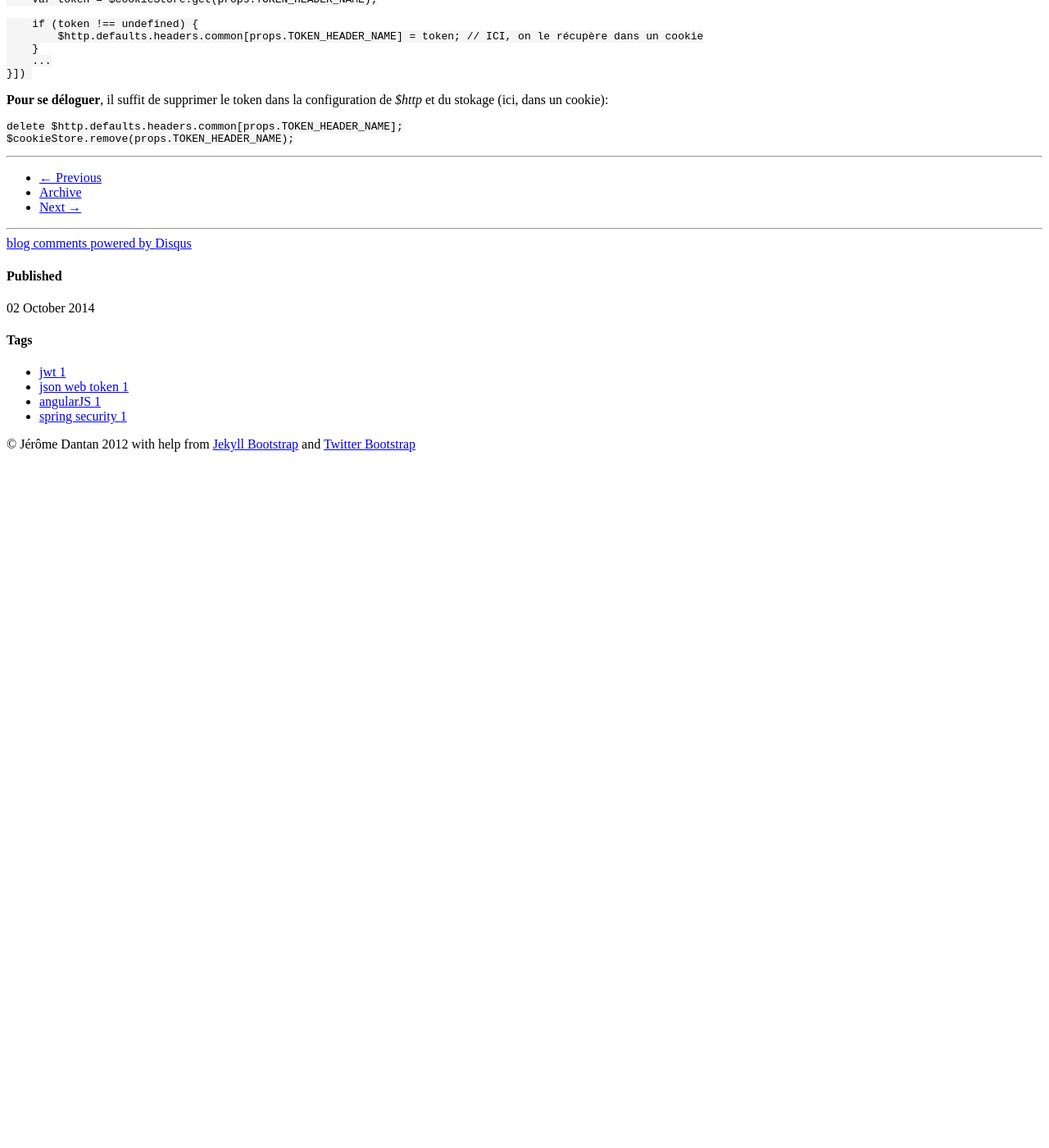
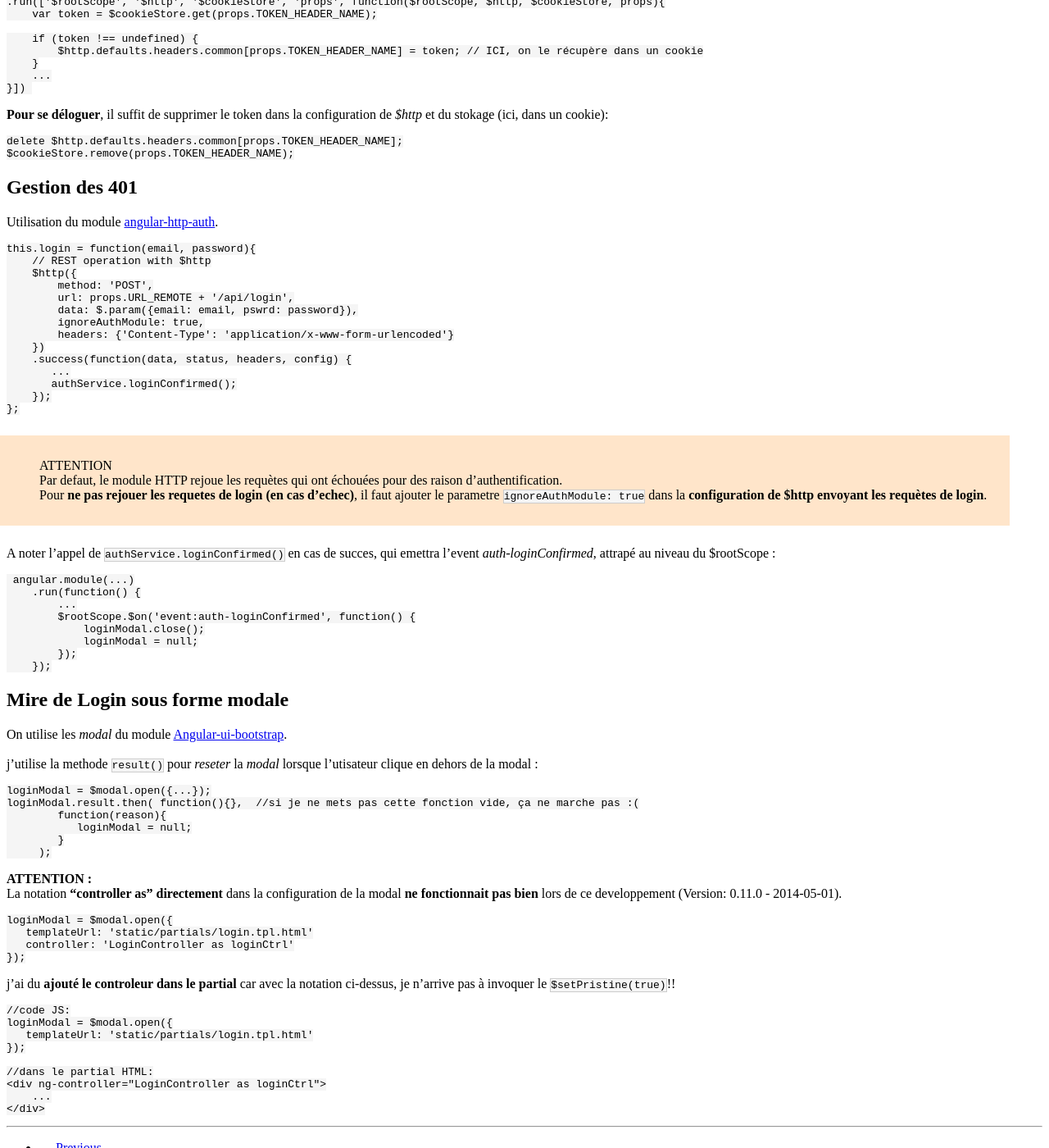
Before and after one commit to jidify/jidify.github.io, a Jekyll site: the page built from _posts/2014-10-02-authentification-avec-jwt.md, in a window 1280 px wide and 1400 px high, scrolled down 6138 px. Shown: the whole window at 82% size. Built offline with Jekyll 4.4.1, drawn with Linux system fonts in a browser that asks for light colours; comment, search, counter and statistics services are not loaded; before the commit the page ends 6705 px from its top, so only the background shows below that; some of the changed text lies outside the part shown.

Commit message:
update some post

```diff
--- a/_posts/2014-10-02-authentification-avec-jwt.md
+++ b/_posts/2014-10-02-authentification-avec-jwt.md
@@ -294,6 +294,7 @@ La partie cliente sera en charge:
 
   1. d'invoquer l'authentification de l'utilisateur en fournissant un login/password et de récupérer le token JWT
   2. d'inserer le token JWT dans chaque requète HTPP envoyée au serveur.
+  3. Gérer les erreurs 401
 
 Quasiment tout se passe dans le service _loginService_:
 
@@ -351,3 +352,73 @@ et au démarrage de l'application (_.run()_ d'angular), on vérifie si le token
 
     delete $http.defaults.headers.common[props.TOKEN_HEADER_NAME];
     $cookieStore.remove(props.TOKEN_HEADER_NAME);
+
+
+##Gestion des 401
+Utilisation du module [angular-http-auth](https://github.com/witoldsz/angular-http-auth).
+
+
+    this.login = function(email, password){
+        // REST operation with $http
+        $http({
+            method: 'POST',
+            url: props.URL_REMOTE + '/api/login',
+            data: $.param({email: email, pswrd: password}),
+            ignoreAuthModule: true,
+            headers: {'Content-Type': 'application/x-www-form-urlencoded'}
+        })
+        .success(function(data, status, headers, config) {
+           ...
+           authService.loginConfirmed();
+        });
+    };
+
+>ATTENTION
+Par defaut, le module HTTP rejoue les requètes qui ont échouées pour des raison d'authentification.
+Pour **ne pas rejouer les requetes de login (en cas d'echec)**, il faut ajouter le parametre `ignoreAuthModule: true`  dans la **configuration de $http envoyant les requètes de login**.
+{: .warning}
+
+
+A noter l'appel de `authService.loginConfirmed()` en cas de succes, qui emettra l'event _auth-loginConfirmed_, attrapé au niveau du $rootScope :
+
+     angular.module(...)
+        .run(function() {
+            ...
+            $rootScope.$on('event:auth-loginConfirmed', function() {
+                loginModal.close();
+                loginModal = null;
+            });
+        });
+
+##Mire de Login sous forme modale
+
+On utilise les _modal_ du module [Angular-ui-bootstrap](http://angular-ui.github.io/bootstrap/#/modal).
+<br>
+j'utilise la methode `result()` pour _reseter_ la _modal_ lorsque l'utisateur clique en dehors de la modal :
+
+	loginModal = $modal.open({...});
+	loginModal.result.then( function(){},  //si je ne mets pas cette fonction vide, ça ne marche pas :(
+	        function(reason){
+	           loginModal = null;
+	        }
+	     );
+
+**ATTENTION :**
+La notation **"controller as" directement** dans la configuration de la modal **ne fonctionnait pas bien** lors de ce developpement (Version: 0.11.0 - 2014-05-01).
+
+    loginModal = $modal.open({
+       templateUrl: 'static/partials/login.tpl.html'
+       controller: 'LoginController as loginCtrl'
+    });
+
+j'ai du **ajouté le controleur dans le partial** car  avec la notation ci-dessus, je n'arrive pas à invoquer le `$setPristine(true)`!!
+
+    //code JS:
+    loginModal = $modal.open({
+       templateUrl: 'static/partials/login.tpl.html'
+    });
+
+    //dans le partial HTML:
+    <div ng-controller="LoginController as loginCtrl">
+        ...
+    </div>
```
Also changed, not shown: _posts/2014-10-02-my-intellij.md (+5 -2 lines), _posts/2014-10-07-librairies-js-pour-tous-les-usages.md (+14 -0 lines), _posts/2014-10-07-vertx.md (+8 -1 lines).
